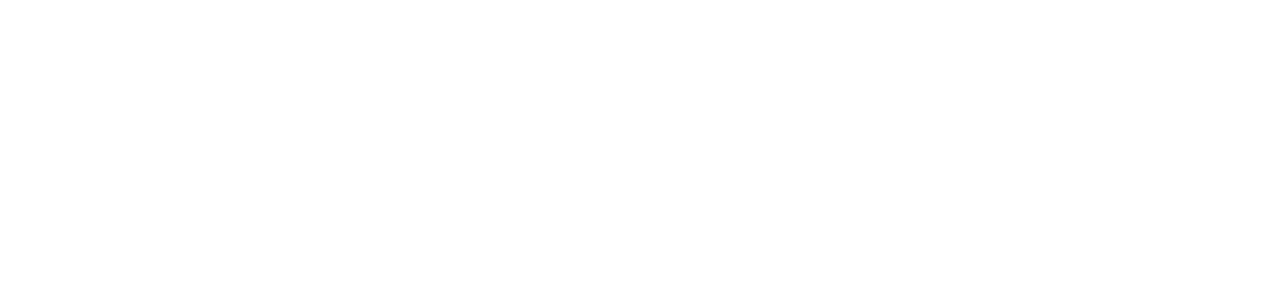
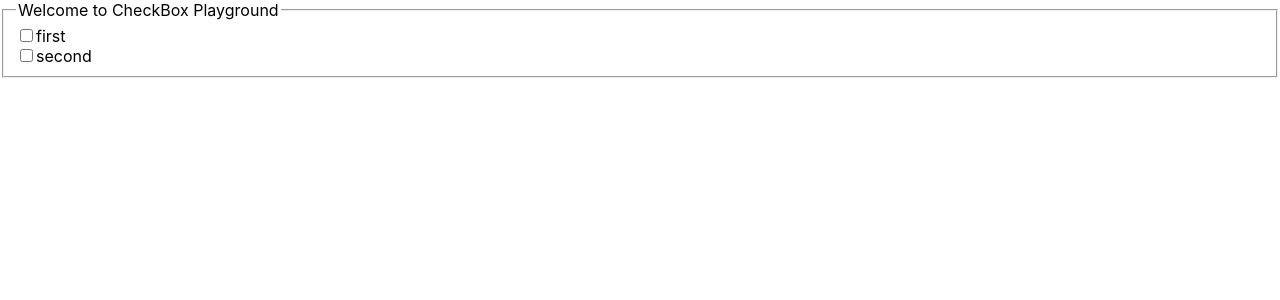
Before and after one commit to nostrss/playground, a React (Create React App) app: page /220915/checkbox in a window 1280 px wide. Before the commit this address had no page. Shown: the top 300 px of the page. Built offline with nearby package versions, Linux system fonts and the light colour scheme; the HTML template or start-up script is replaced by a standard one.

Commit message:
install redux

```diff
--- a/package.json
+++ b/package.json
@@ -9,8 +9,10 @@
     "@testing-library/user-event": "^13.5.0",
     "react": "^18.2.0",
     "react-dom": "^18.2.0",
+    "react-redux": "^8.0.4",
     "react-router-dom": "^6.3.0",
     "react-scripts": "5.0.1",
+    "redux": "^4.2.0",
     "web-vitals": "^2.1.4"
   },
   "scripts": {
--- a/src/App.jsx
+++ b/src/App.jsx
@@ -9,7 +9,7 @@
       <Routes>
         <Route>
           <Route path='/' element={<Home />} />
-          <Route path='/220915-checkbox' element={<CheckBox />} />
+          <Route path='/220915/checkbox' element={<CheckBox />} />
         </Route>
       </Routes>
     </BrowserRouter>
--- a/src/routes/CheckBox.jsx
+++ b/src/routes/CheckBox.jsx
@@ -1,7 +1,26 @@
 export default function CheckBox() {
+  const onChangeCheck = (event) => {
+    alert(event.target.value);
+  };
+
   return (
     <div>
-      <h1>Welcome to CheckBox</h1>
+      <fieldset>
+        <legend>Welcome to CheckBox Playground</legend>
+        <div>
+          <input
+            type='checkbox'
+            name='first'
+            onChange={onChangeCheck}
+            value={'first'}
+          />
+          <label htmlFor='first'>first</label>
+        </div>
+        <div>
+          <input type='checkbox' name='second' />
+          <label htmlFor='second'>second</label>
+        </div>
+      </fieldset>
     </div>
   );
 }
--- a/src/routes/home.jsx
+++ b/src/routes/home.jsx
@@ -1,10 +1,11 @@
+import { Link } from 'react-router-dom';
 export default function Home() {
   return (
     <div>
       <ol>
-        <a href='/react-playground/220915-checkbox'>
+        <Link to={{ pathname: '/220915/checkbox' }}>
           <li>체크박스 놀이터</li>
-        </a>
+        </Link>
       </ol>
     </div>
   );
```
Also changed, not shown: 1 other file (tests, documents, lock files or other folders).
